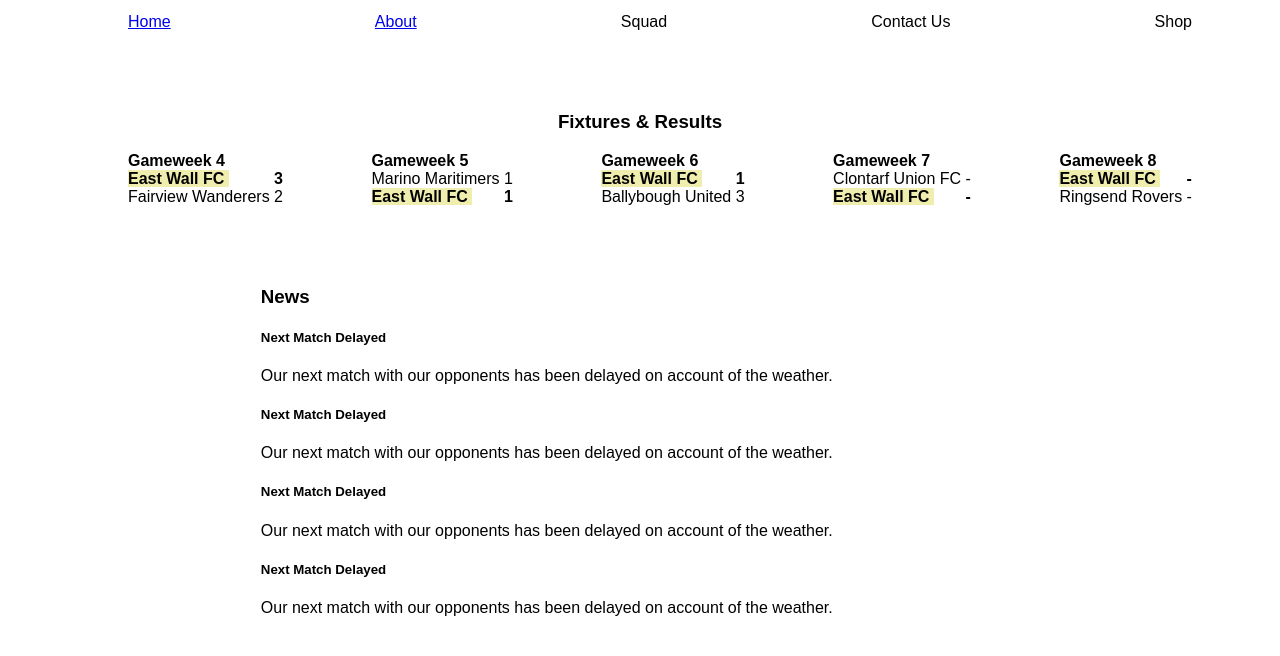
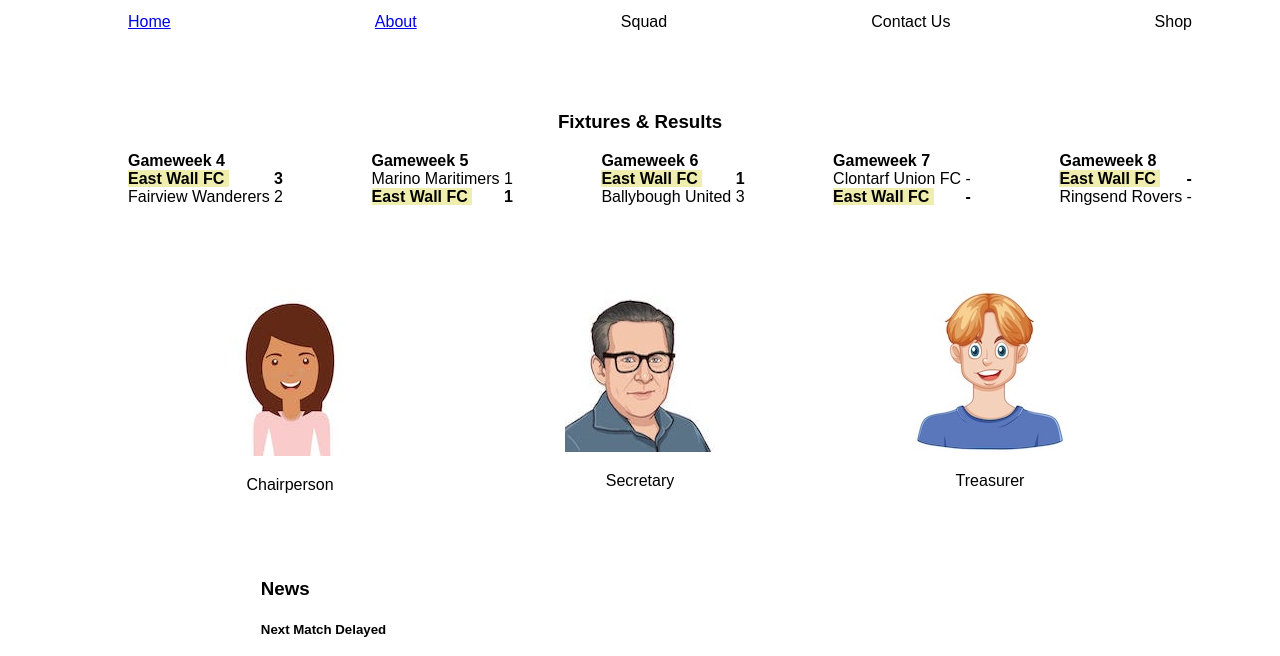
Before and after one commit to Quazbickie/Assignment1, a plain HTML site: page public/index.html in a window 1280 px wide. Shown: the part 128-784 px from the top of the page. Drawn offline with Linux system fonts and the light colour scheme.

Commit message:
Add staff images using flexbox

```diff
--- a/public/index.html
+++ b/public/index.html
@@ -41,6 +41,20 @@
       </li>
     </ul>
   </div>
+  <div class="staff">
+    <div class="member">
+      <img src="chair.jpg">
+      <p>Chairperson</p>
+    </div>
+    <div class="member">
+      <img src="secretary.jpg">
+      <p>Secretary</p>
+    </div>
+    <div class="member">
+      <img src="treasurer.jpeg">
+      <p>Treasurer</p>
+    </div>
+  </div>
   <div class="news">
     <h3>News</h3>
       <h5>Next Match Delayed</h5>
--- a/public/style.css
+++ b/public/style.css
@@ -28,6 +28,22 @@ ul span {
     float: right;
 }
 
+.staff {
+    display: flex;
+    flex-wrap: wrap;
+    padding: 5px;
+    justify-content: center;
+}
+
+.member {
+    padding: 0px 100px 0px;
+}
+
+.member p {
+    text-align: center;
+}
+
+
 .news, .updates {
     margin: 5% 20% 2%;
 }
```
Also changed, not shown: public/chair.jpg (added), public/secretary.jpg (added), public/treasurer.jpeg (added).
